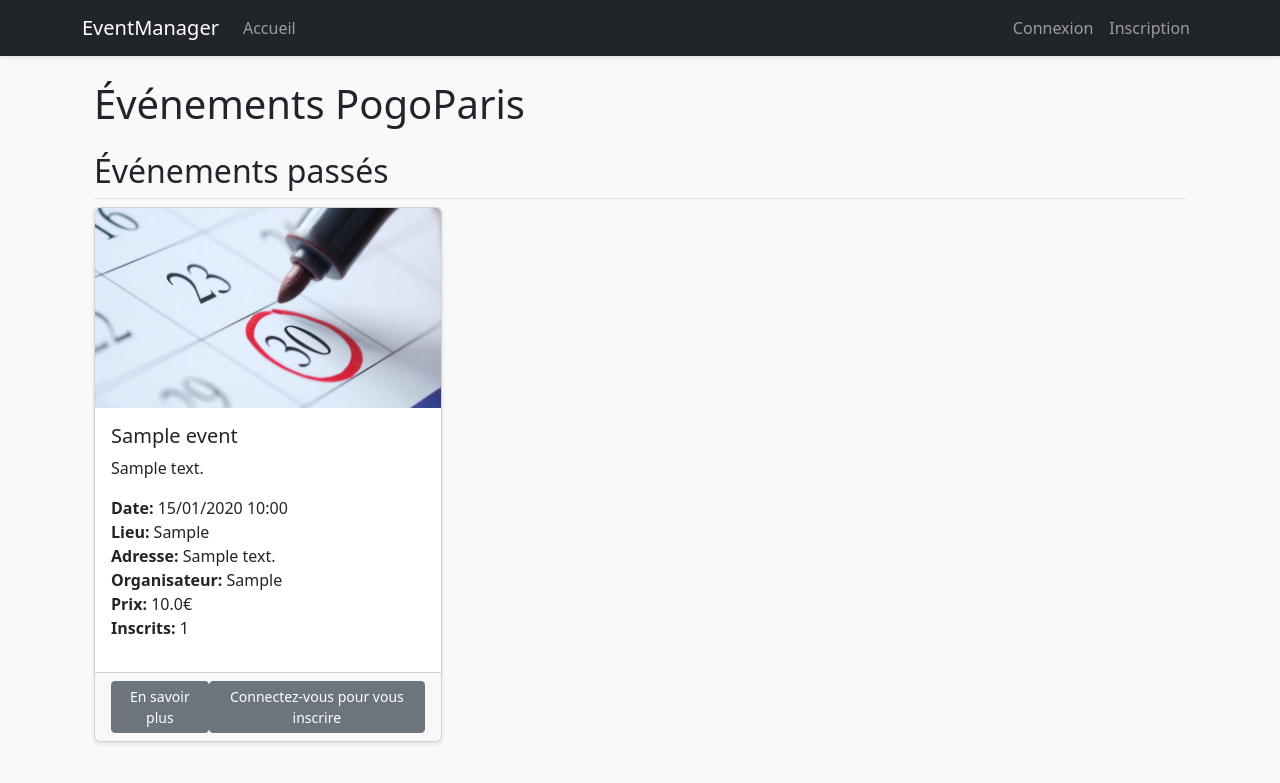
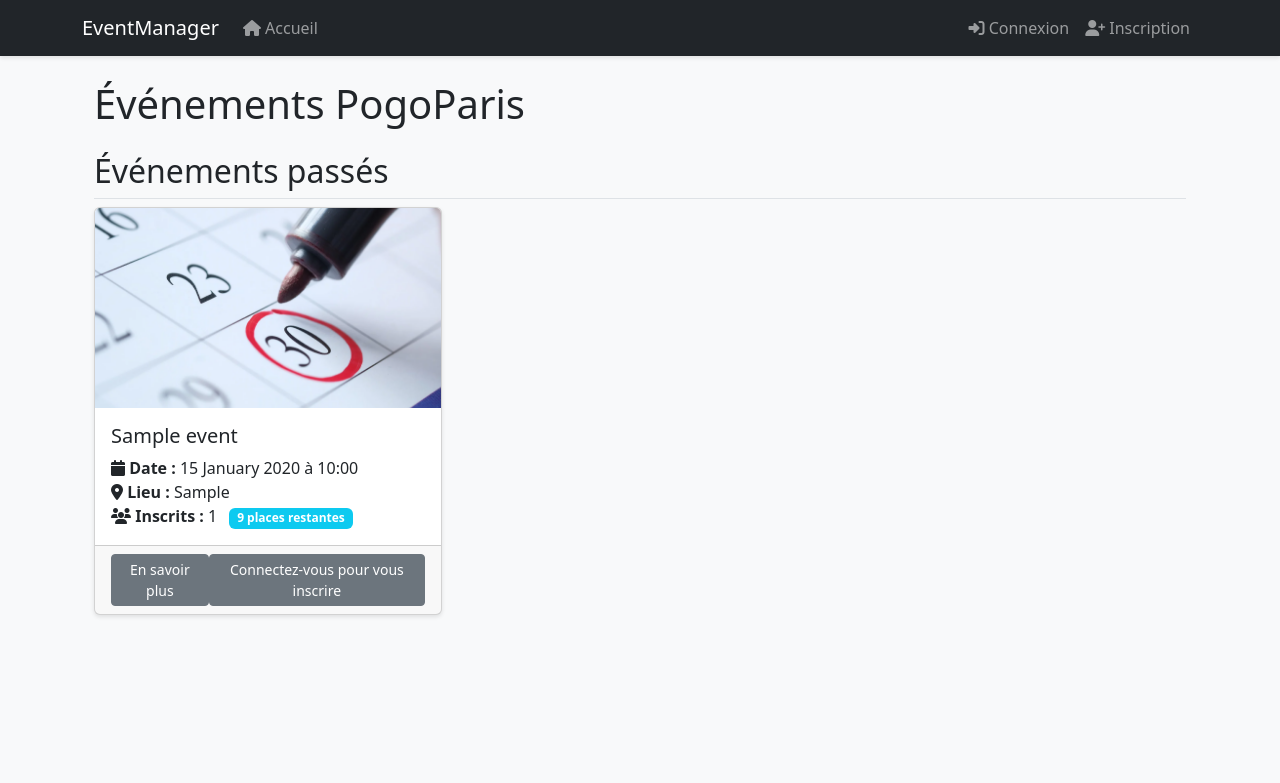
Before and after one commit to pogoparis/event-calendar, a Flask app: page / in a window 1280 px wide. Shown: the top 783 px of the page. Run offline with Flask 3, Linux system fonts and the light colour scheme; tables that the repository leaves empty hold one stand-in row (values such as "Sample post").

Commit message:
ajout du nombre de place sur la page d'accueil

```diff
--- a/templates/base.html
+++ b/templates/base.html
@@ -23,17 +23,17 @@
             <div class="collapse navbar-collapse" id="navbarNav">
                 <ul class="navbar-nav me-auto">
                     <li class="nav-item">
-                        <a class="nav-link" href="{{ url_for('index') }}">Accueil</a>
+                        <a class="nav-link" href="{{ url_for('index') }}"><i class="fas fa-home"></i> Accueil</a>
                     </li>
                     {% if current_user.is_authenticated %}
                         {% if current_user.is_admin %}
                         <li class="nav-item">
-                            <a class="nav-link" href="{{ url_for('admin') }}">Administration</a>
+                            <a class="nav-link" href="{{ url_for('admin') }}"><i class="fas fa-cogs"></i> Administration</a>
                         </li>
                         {% endif %}
                         {% if current_user.username == 'pogoparis' %}
                         <li class="nav-item">
-                            <a class="nav-link" href="{{ url_for('super_admin') }}">Super Admin</a>
+                            <a class="nav-link" href="{{ url_for('super_admin') }}"><i class="fas fa-user-shield"></i> Super Admin</a>
                         </li>
                         {% endif %}
                         {% if current_user.is_authenticated and (current_user.is_admin or current_user.username == 'pogoparis') %}
@@ -48,20 +48,20 @@
                 <ul class="navbar-nav">
                     {% if current_user.is_authenticated %}
                         <li class="nav-item">
-                            <a class="nav-link" href="{{ url_for('profile') }}">Mon Profil</a>
+                            <a class="nav-link" href="{{ url_for('profile') }}"><i class="fas fa-user"></i> Mon Profil</a>
                         </li>
                         <li class="nav-item">
-                            <span class="nav-link">Bonjour, {{ current_user.username }}</span>
+                            <span class="nav-link"><i class="fas fa-greeting"></i> Bonjour, {{ current_user.username }}</span>
                         </li>
                         <li class="nav-item">
-                            <a class="nav-link" href="{{ url_for('logout') }}">Déconnexion</a>
+                            <a class="nav-link" href="{{ url_for('logout') }}"><i class="fas fa-sign-out-alt"></i> Déconnexion</a>
                         </li>
                     {% else %}
                         <li class="nav-item">
-                            <a class="nav-link" href="{{ url_for('login') }}">Connexion</a>
+                            <a class="nav-link" href="{{ url_for('login') }}"><i class="fas fa-sign-in-alt"></i> Connexion</a>
                         </li>
                         <li class="nav-item">
-                            <a class="nav-link" href="{{ url_for('register') }}">Inscription</a>
+                            <a class="nav-link" href="{{ url_for('register') }}"><i class="fas fa-user-plus"></i> Inscription</a>
                         </li>
                     {% endif %}
                 </ul>
--- a/templates/event_card.html
+++ b/templates/event_card.html
@@ -9,16 +9,19 @@
 
     <div class="card-body flex-grow-1">
         <h5 class="card-title">{{ event.title }}</h5>
-        <p class="card-text">{{ event.description|truncate(150) }}</p>
-        <p>
-            <strong>Date:</strong> {{ event.date.strftime('%d/%m/%Y %H:%M') }}<br>
-            <strong>Lieu:</strong> {{ event.location }}<br>
-            <strong>Adresse:</strong> {{ event.address }}<br>
-            <strong>Organisateur:</strong> {{ event.organizer }}
-            {% if event.price is not none %}
-                <br><strong>Prix:</strong> {{ event.price }}€
+        <p class="card-text">
+            <strong><i class="fas fa-calendar"></i> Date :</strong> {{ event.date.strftime('%d %B %Y à %H:%M') }}<br>
+            <strong><i class="fas fa-map-marker-alt"></i> Lieu :</strong> {{ event.location }}<br>
+            <strong><i class="fas fa-users"></i> Inscrits :</strong> {{ event.get_registration_count() }}
+
+            {% set remaining_spots = event.get_remaining_spots() %}
+            {% if event.max_participants is not none %}
+                {% if remaining_spots is not none and remaining_spots > 0 %}
+                    <span class="badge bg-info ms-2">{{ remaining_spots }} places restantes</span>
+                {% elif remaining_spots == 0 %}
+                    <span class="badge bg-danger ms-2">Complet</span>
+                {% endif %}
             {% endif %}
-            <br><strong>Inscrits:</strong> {{ event.get_registration_count() }}
         </p>
     </div>
     <div class="card-footer d-flex flex-column">
```
Also changed, not shown: templates/super_admin.html (+10 -5 lines).
